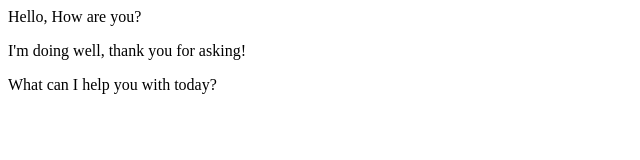
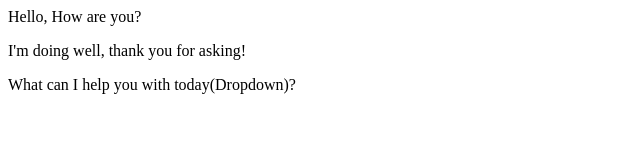
Before and after one commit to patan123S/curly-barnacle-develop, a plain HTML site: page Index.html in a window 1280 px wide. Shown: the whole page, without its empty margins (0-640 px from the left). Drawn offline with Linux system fonts and the light colour scheme.

```diff
--- a/Index.html
+++ b/Index.html
@@ -1,4 +1,4 @@
 <p>Hello, How are you?</p>
 
 <p>I'm doing well, thank you for asking!</p>
-<p>What can I help you with today?</p>
+<p>What can I help you with today(Dropdown)?</p>
```
